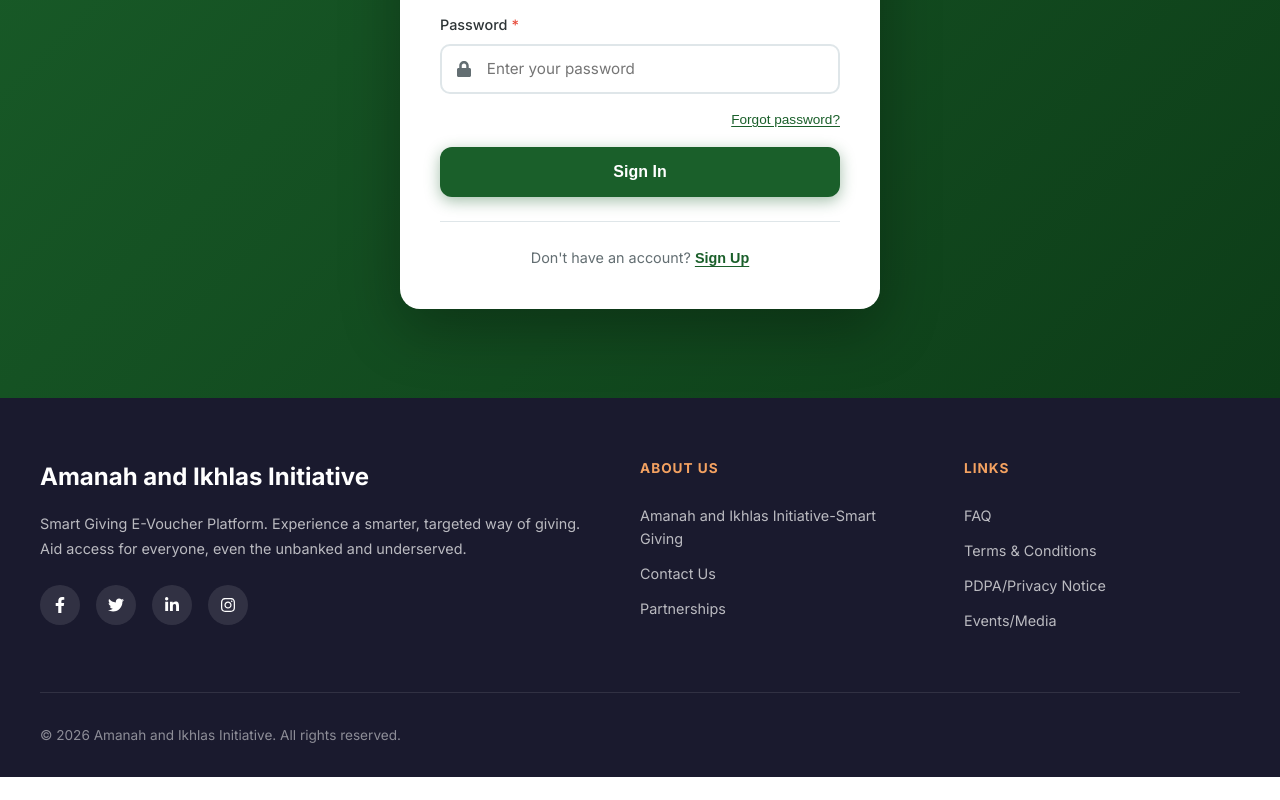
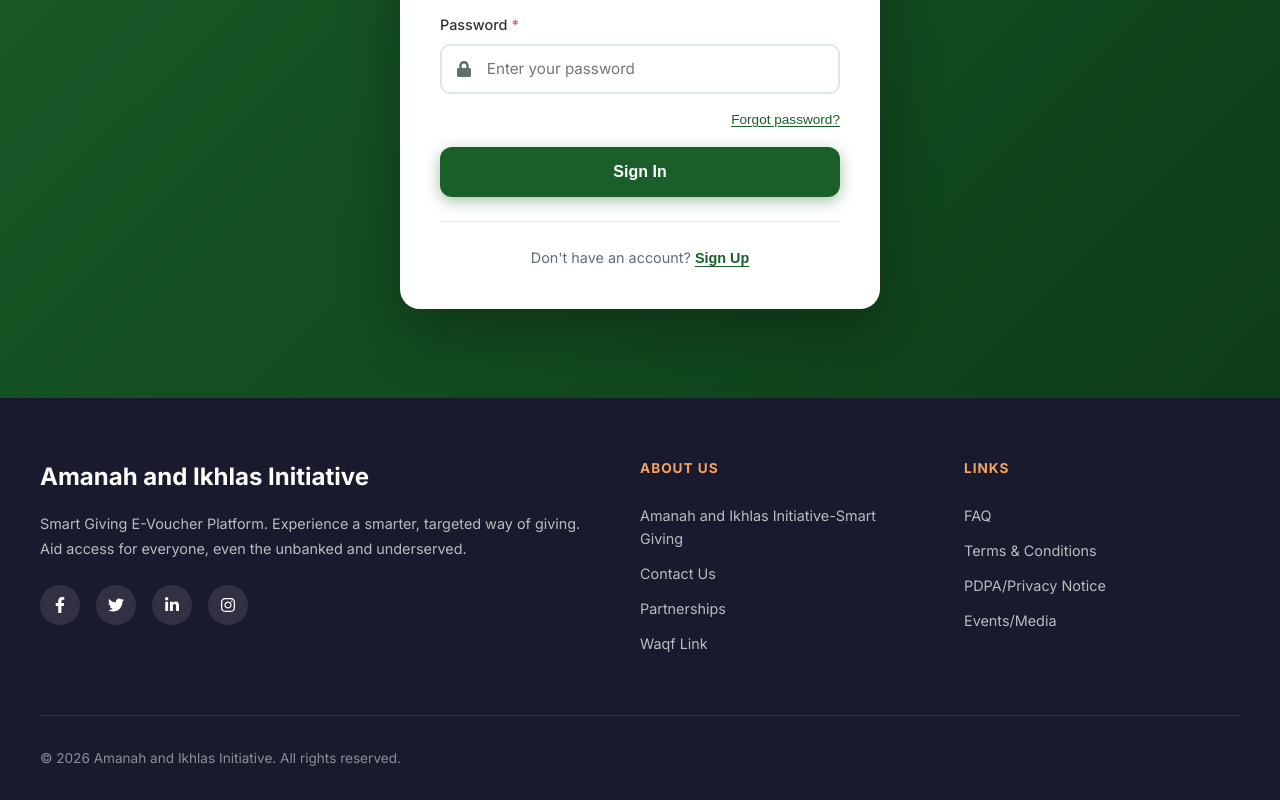
Before and after one commit to Weirdinho/BarakahGo, a React (Create React App) app in the folder frontend/: page /login in a window 1280 px wide. Shown: the part 402-1202 px from the top of the page. Before the commit the page ends 1179 px from the top, so only its background shows below. Built offline with nearby package versions, Linux system fonts and the light colour scheme.

Commit message:
modified:   frontend/src/components/Footer.jsx 	modified:   frontend/src/components/Navbar.jsx

```diff
--- a/frontend/src/components/Footer.jsx
+++ b/frontend/src/components/Footer.jsx
@@ -126,6 +126,7 @@
               <li><Link to="/about">Amanah and Ikhlas Initiative-Smart Giving</Link></li>
               <li><Link to="/contact">Contact Us</Link></li>
               <li><Link to="/partnerships">Partnerships</Link></li>
+              <li><a href="https://prof-mustapha-abubakar-e-library.netlify.app">Waqf Link</a></li>
             </ul>
           </div>
 
--- a/frontend/src/components/Navbar.jsx
+++ b/frontend/src/components/Navbar.jsx
@@ -567,7 +567,7 @@
             </li>
 
             {/* Role-based Links - Hidden when on dashboard */}
-            {user?.role === 'admin' && !isOnDashboard() && (
+            {/* {user?.role === 'admin' && !isOnDashboard() && (
               <li>
                 <Link
                   to="/admin"
@@ -601,7 +601,7 @@
                   Dashboard
                 </Link>
               </li>
-            )}
+            )} */}
 
             {/* User Section - Name now opens a dropdown */}
             {user ? (
```
